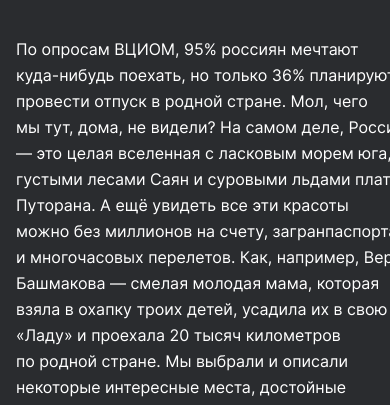
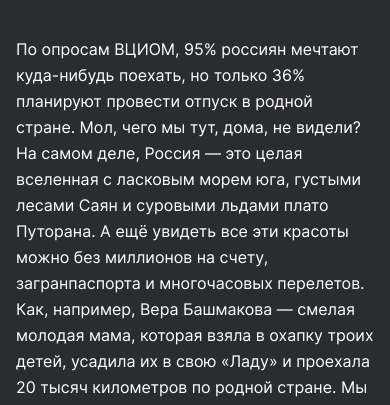
Before and after one commit to Andrew-Stepanov/russian-travel, a plain HTML site: page index.html in a window 390 px wide. Shown: the part 694-1099 px from the top of the page. Drawn offline with Linux system fonts and the light colour scheme.

Commit message:
fix 320px

```diff
--- a/blocks/intro/intro.css
+++ b/blocks/intro/intro.css
@@ -7,6 +7,7 @@
 @media screen and (max-width: 760px) {
   .intro {
     margin: 63px 16px 63px;
+    width: calc(100vw - 32px);
   }
 }
 
```
